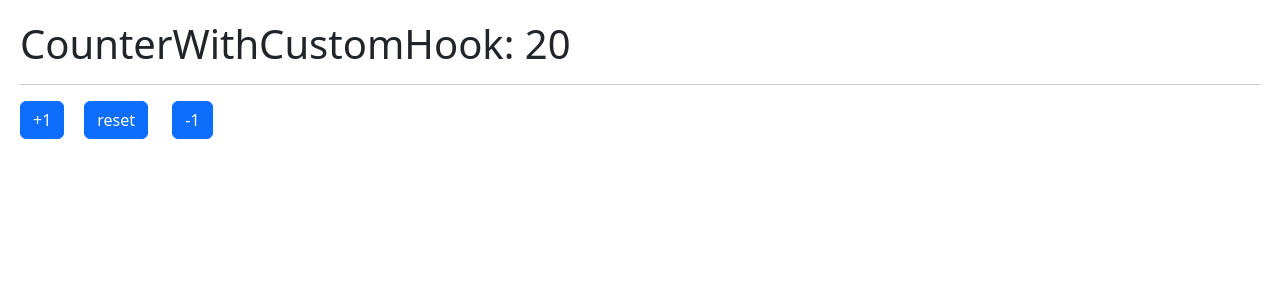
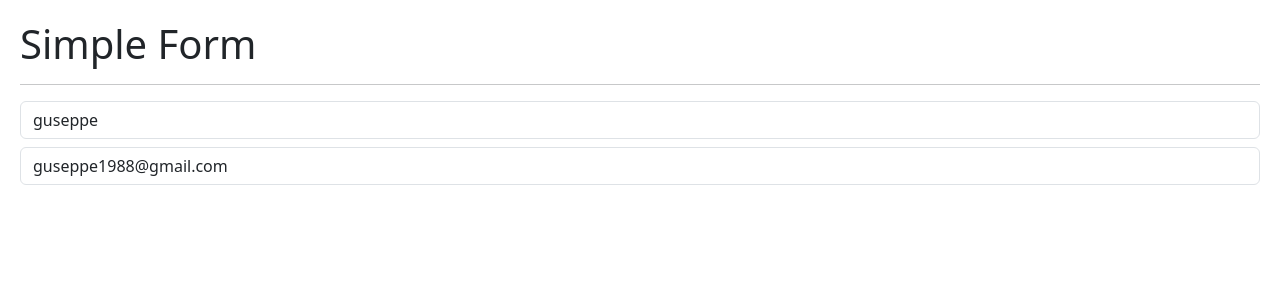
Before and after one commit to guseppe/05-hook-app, a React (Vite) app: page / in a window 1280 px wide. Shown: the top 300 px of the page. Built offline with nearby package versions, Linux system fonts and the light colour scheme.

Commit message:
useEffect hook

```diff
--- /dev/null
+++ b/src/02-useEfect/Message.jsx
@@ -0,0 +1,24 @@
+import { useEffect, useState } from "react"
+
+export const Message = () => {
+  const [coords, setCoords] = useState({x:0, y:0});
+  useEffect(() => {
+    //console.log('Message Mounted');
+    const onMouseMove = ({x, y})=>{
+        setCoords({x, y});
+        //console.log(coords);
+    }
+    window.addEventListener('mousemove',onMouseMove);
+    return () => {
+        //console.log('Message UnMounted');
+        window.removeEventListener('mousemove', onMouseMove);
+    }
+  }, [])
+
+  return (
+    <>
+    <h2>Usuario ya existe</h2>
+    { JSON.stringify(coords) }
+    </>
+  )
+}
--- /dev/null
+++ b/src/02-useEfect/SimpleForm.jsx
@@ -0,0 +1,55 @@
+import { useEffect, useState } from "react"
+import { Message } from "./Message";
+
+export const SimpleForm = () => {
+  const [formState, setFormState] = useState({
+     username: 'guseppe',
+     email: 'guseppe1988@gmail.com'
+  });
+  const { username, email } = formState;
+  const onInputChange = (event) =>{
+    const {value, name} = event.target;
+    // if(name === 'username'){
+    //     setFormState({...formState, username: value})
+    // }
+    // else{
+    //     setFormState({...formState, email: value})
+    // }
+    setFormState({...formState, [name]: value}) //propiedad computada
+  }
+  useEffect(()=>{
+    //console.log('use effect called');
+  }); //si le paso un [] como dependencias al segundo argumento solo se ejecuta la primera vez que se dibuja el componente
+  useEffect(()=>{
+    //console.log('formState changed');
+  }, [formState]);
+  useEffect(()=>{
+    //console.log('email changed');
+  }, [email]);
+  return (
+    <>
+        <h1>Simple Form</h1>
+        <hr/>
+        <input
+            type="text"
+            className="form-control"
+            placeholder="Username"
+            name="username"
+            value={ username }
+            onChange={ onInputChange }
+        ></input>
+        <input
+            type="email"
+            className="form-control mt-2"
+            placeholder="guseppe@google.com"
+            name="email"
+            value={ email }
+            onChange={ onInputChange }
+        ></input>
+        {
+            (username === 'guseppe2') && <Message/>
+        }
+
+    </>
+  )
+}
--- a/src/main.jsx
+++ b/src/main.jsx
@@ -1,12 +1,13 @@
 import { StrictMode } from 'react'
 import { createRoot } from 'react-dom/client'
-import { HooksApp } from './HooksApp.jsx'
+// import { HooksApp } from './HooksApp.jsx'
 import './index.css'
-import { CounterApp } from './01-useState/CounterApp.jsx'
-import { CounterWithCustomHook } from './01-useState/CounterWithCustomHook.jsx'
+// import { CounterApp } from './01-useState/CounterApp.jsx'
+// import { CounterWithCustomHook } from './01-useState/CounterWithCustomHook.jsx'
+import { SimpleForm } from './02-useEfect/SimpleForm.jsx'
 
 createRoot(document.getElementById('root')).render(
   <StrictMode>
-    <CounterWithCustomHook/>
+    <SimpleForm/>
   </StrictMode>,
 )
```
